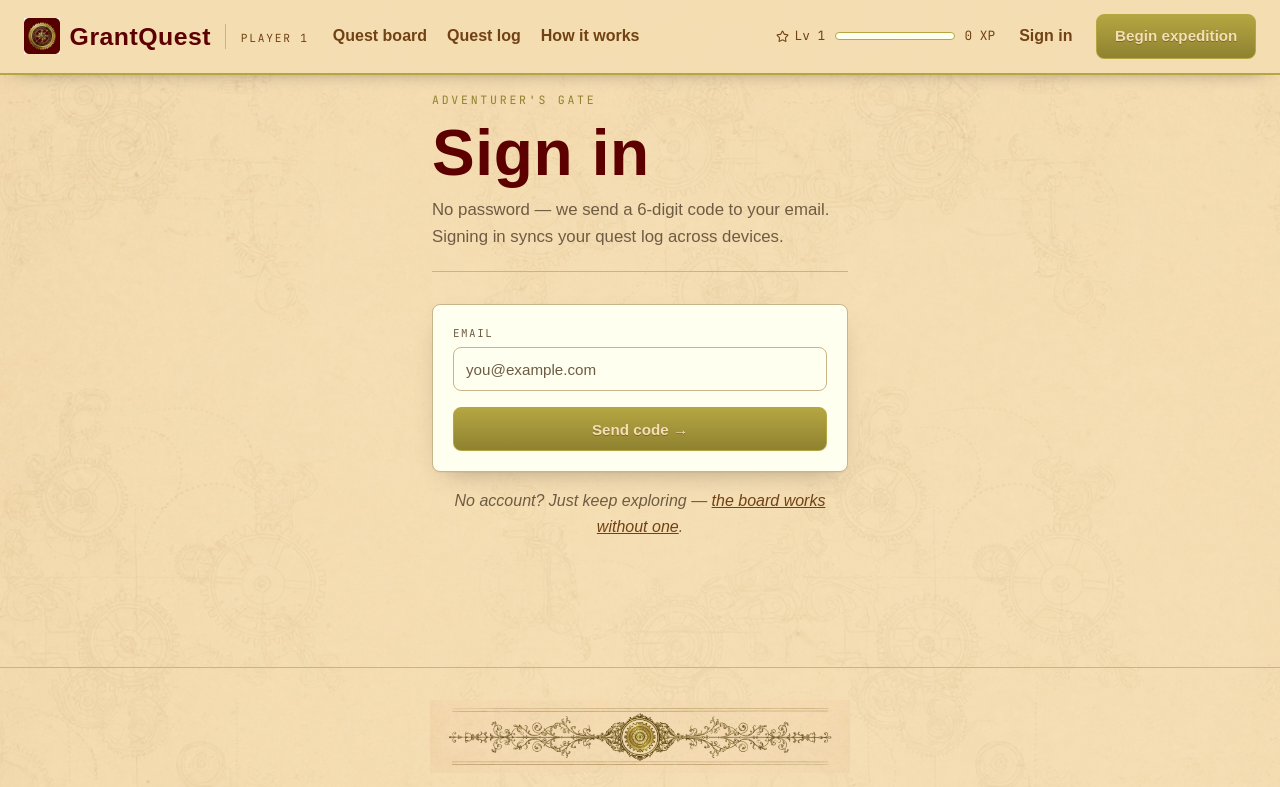
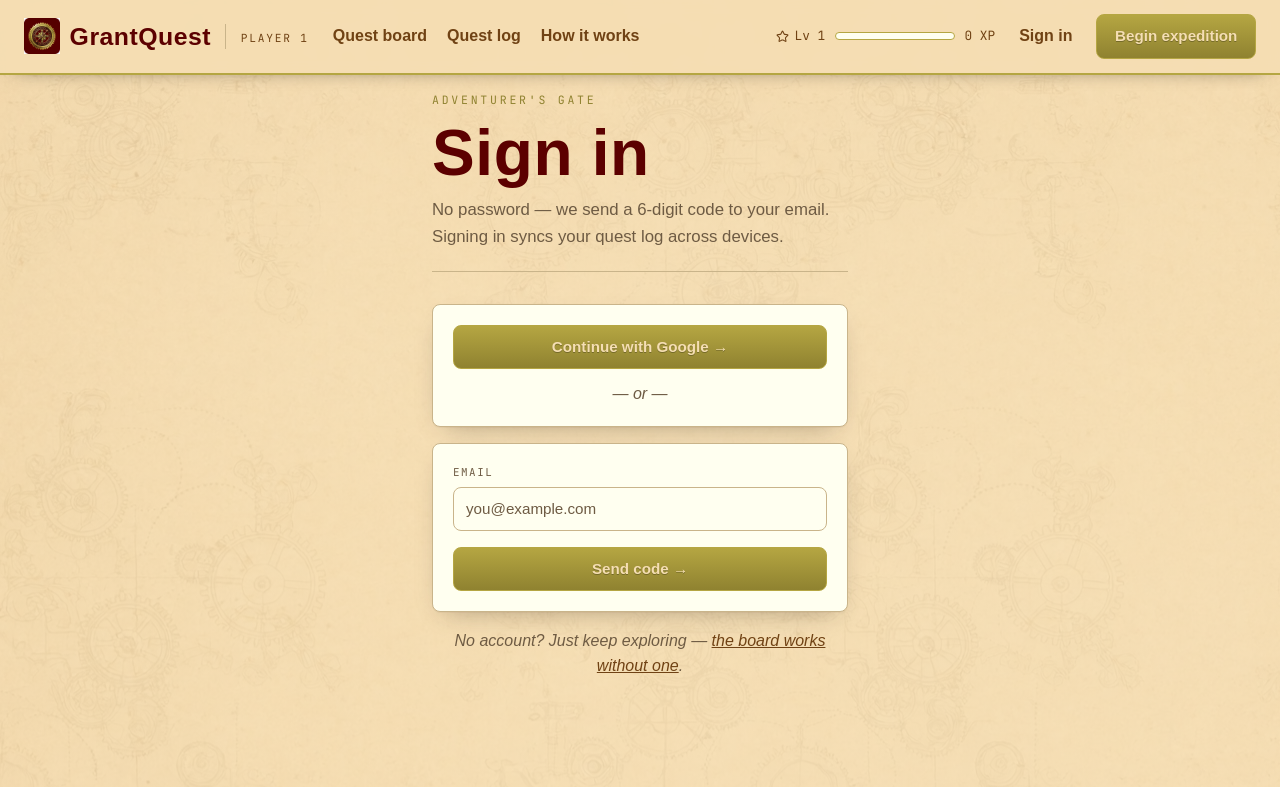
Before and after one commit to mateir0/grandquest, a Next.js app in the folder web/: page /login in a window 1280 px wide. Shown: the top 787 px of the page. Built offline with nearby package versions, Linux system fonts and the light colour scheme; no server answers; a web font is replaced by a local one.

Commit message:
Add Continue with Google OAuth login plus auth callback route

```diff
--- a/web/app/login/page.tsx
+++ b/web/app/login/page.tsx
@@ -56,6 +56,22 @@ export default function LoginPage() {
     }
   }
 
+  const continueWithGoogle = async () => {
+    setError('')
+    setBusy(true)
+    try {
+      const supabase = createClient()
+      const {error} = await supabase.auth.signInWithOAuth({
+        provider: 'google',
+        options: {redirectTo: `${window.location.origin}/auth/callback`},
+      })
+      if (error) throw error
+    } catch (err: unknown) {
+      setError(err instanceof Error ? err.message : 'Could not start Google sign-in.')
+      setBusy(false)
+    }
+  }
+
   return (
     <div style={{maxWidth: '26rem', margin: '0 auto'}}>
       <div className="board-head">
@@ -67,6 +83,21 @@ export default function LoginPage() {
             your quest log across devices.
           </p>
         </div>
+      </div>
+
+      <div className="logcard">
+        <button
+          className="btn primary"
+          type="button"
+          onClick={continueWithGoogle}
+          disabled={busy}
+          style={{width: '100%'}}
+        >
+          Continue with Google →
+        </button>
+        <p className="muted-note" style={{textAlign: 'center', margin: '0.75rem 0 0'}}>
+          — or —
+        </p>
       </div>
 
       <div className="logcard">
```
Also changed, not shown: web/app/auth/callback/route.ts (added, +46 -0 lines).
